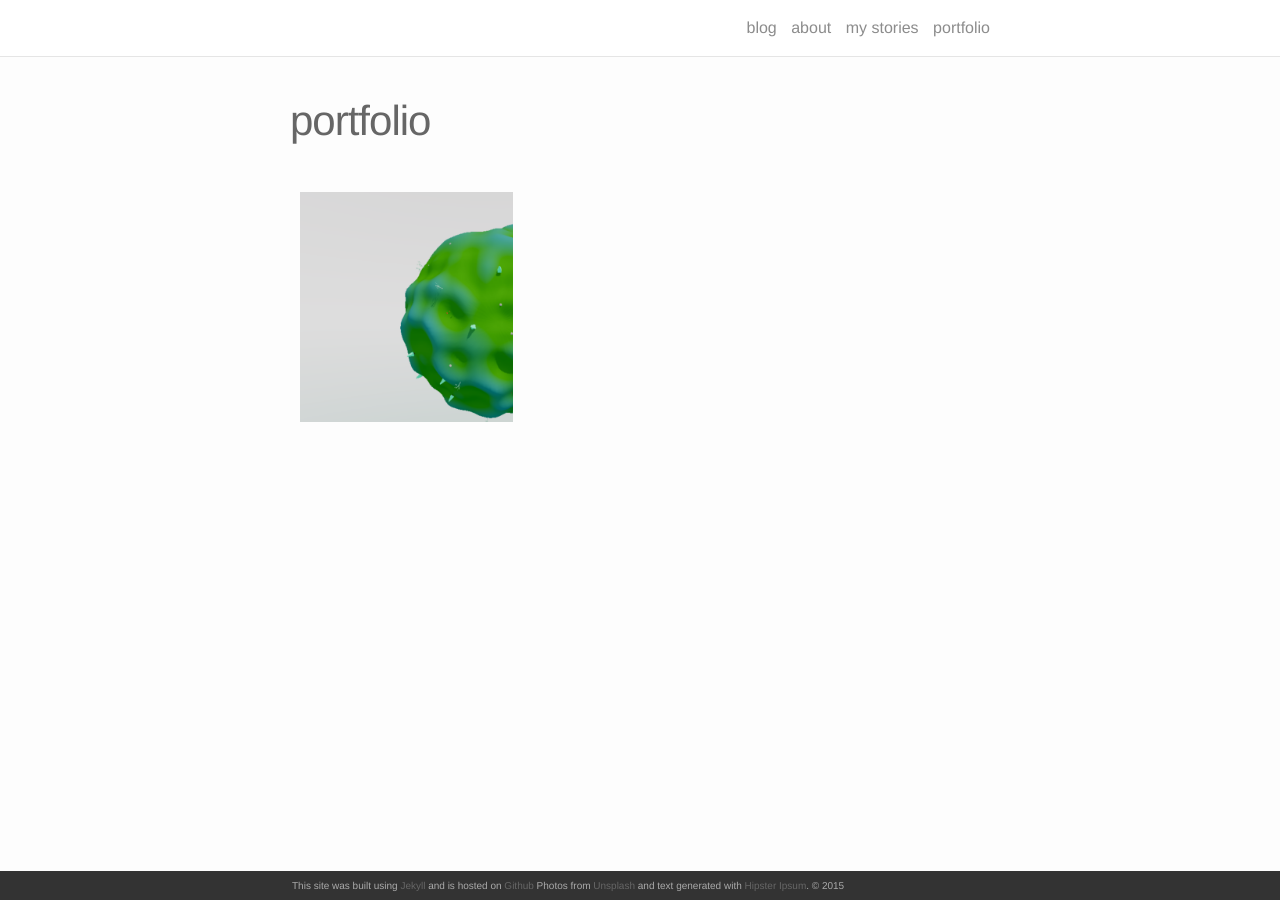
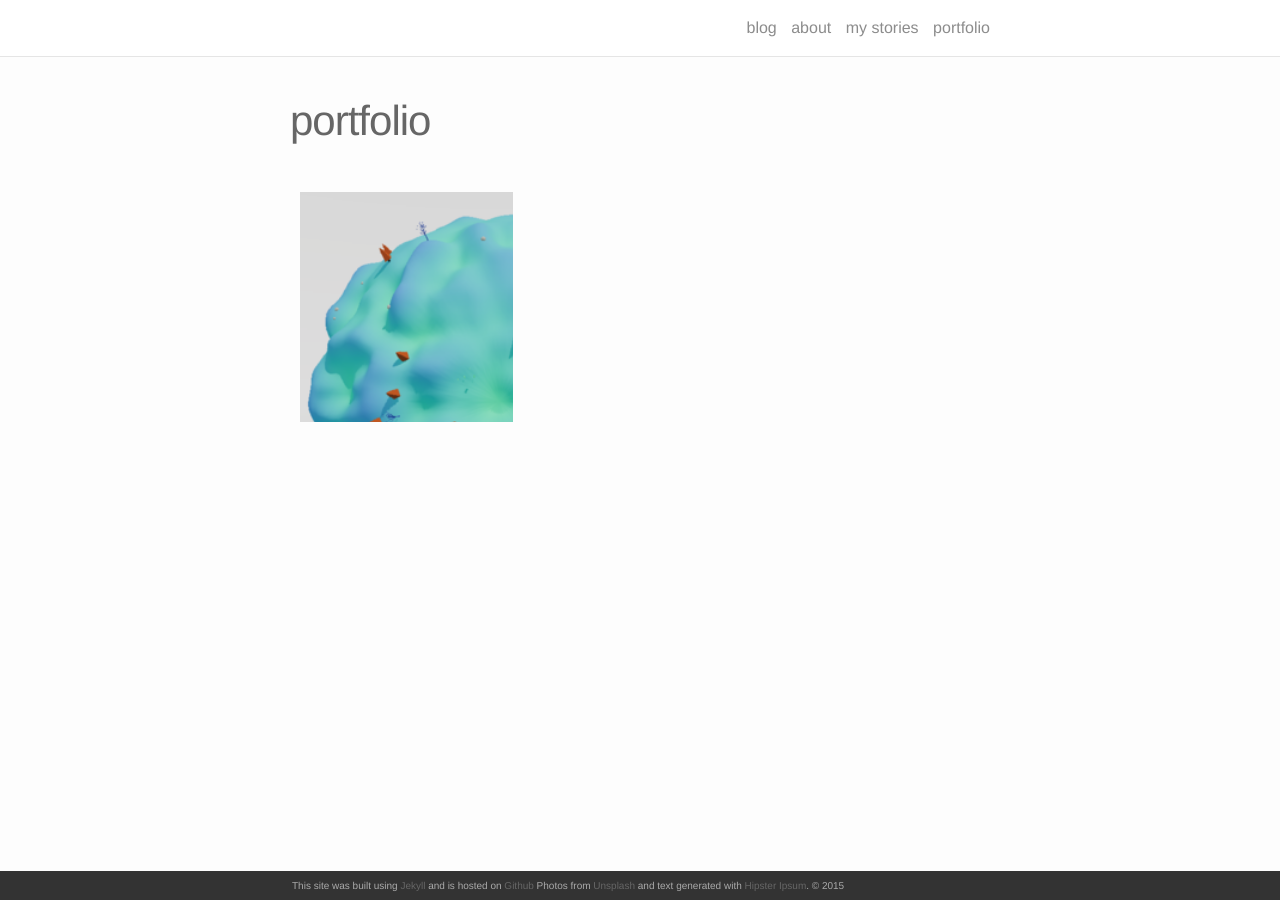
Before and after one commit to igg002/igg002.github.io, a Jekyll site: the page built from portfolio.md, in a window 1280 px wide. Built offline with Jekyll 4.4.1, drawn with Linux system fonts in a browser that asks for light colours; nearby versions of some CDN libraries.

Commit message:
Changed outites profile image

```diff
--- a/_portfolio/outites_project.markdown
+++ b/_portfolio/outites_project.markdown
@@ -2,7 +2,7 @@
 layout: post
 title: Outites
 description: Mobile game, April 2017 ~ July 2018
-img: /img/outites_front.png
+img: /img/outites_front_2.png
 ---
 
 Position: co-director, game designer, programmer.
```
Also changed, not shown: img/outites_front_1.png (renamed from img/outites_front.png), img/outites_front_2.png (added), 2 other files.
